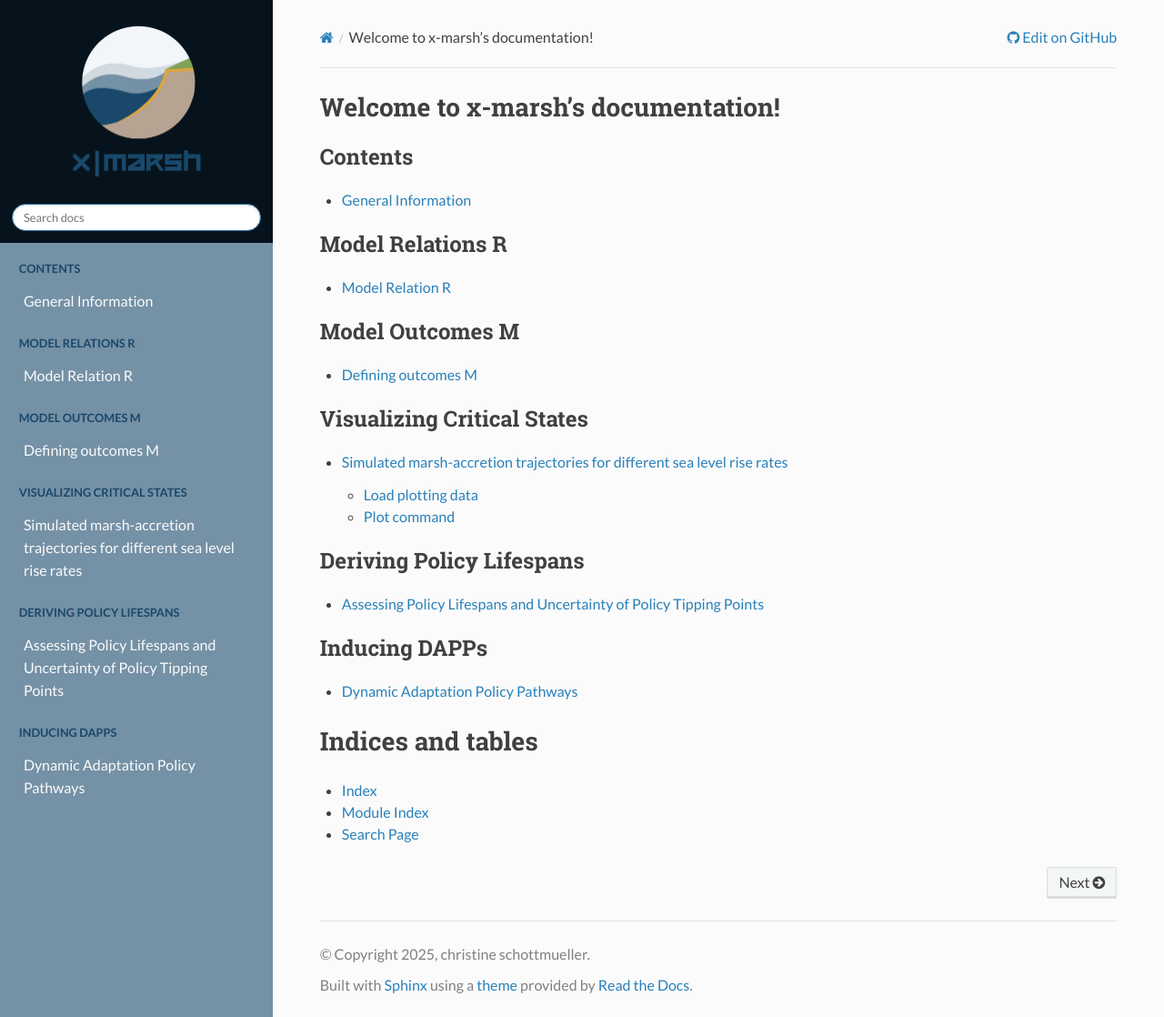
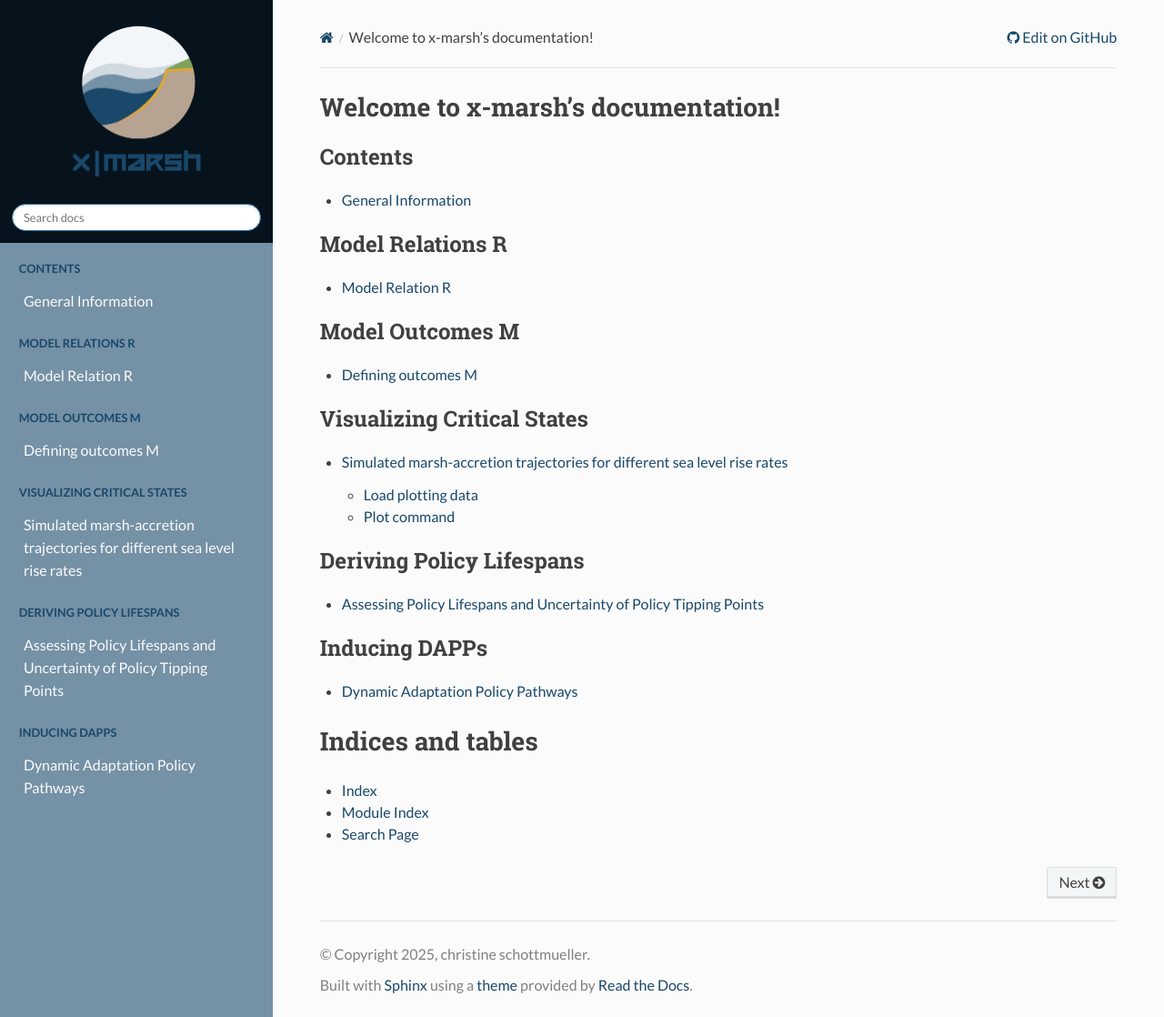
Before and after one commit to christineschottmueller/x-marsh, a Sphinx documentation site: the page built from docs/index.rst, in a window 1280 px wide and 1118 px high. Shown: the whole window at 91% size. Built offline with Sphinx 7.4.7 and the Read the Docs theme 3.1.0, drawn with Linux system fonts in a browser that asks for light colours.

Commit message:
Update custom.css

```diff
--- a/docs/_static/custom.css
+++ b/docs/_static/custom.css
@@ -57,7 +57,7 @@ body {
    background-color: #7591A6;
 }
 
-
+/* active sidebar items */
 .wy-menu-vertical li.current a, .wy-menu-vertical li.toctree-l2.current > a
 {
   background-color: #19486A;
@@ -66,17 +66,33 @@ body {
   ;
 }
 
-
-.wy_breadcrumbs{
+.wy_breadcrumbs a {
     color: #79BCFF;
+    text-decoration: none; /* Optional */
 }
 
+.wy_breadcrumbs a:hover {
+    color: #1e90ff; /* Slightly darker blue for hover */
+    text-decoration: underline; /* Optional */
+}
 
 /* Customize background color of content and blank space behind. white*/
 .wy-nav-content {
     max-width: 1200px !important;
 	background-color: #FBFBFB;
 }
+
+/* Unvisited links in main content */
+.wy-nav-content a {
+  color: #19486A;
+  text-decoration: none;  /* Optional: remove underline */
+}
+
+/* Visited links */
+.wy-nav-content a:visited {
+  color: #B7A392;
+}
+
 
 /* Farbe Mudflat*/
 .wy-nav-content-wrap {
```
